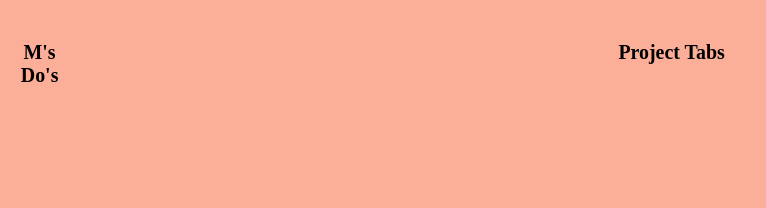
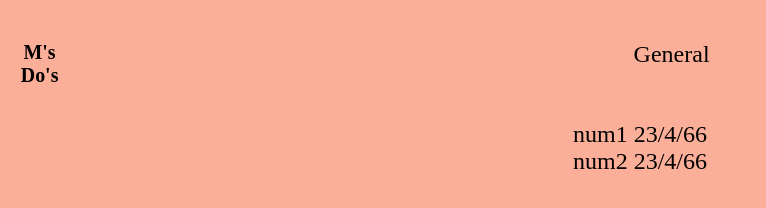
Before and after one commit to Michael-Tawil/todolist, a website built with webpack: page dist/index.html in a window 1280 px wide. Shown: the whole page, without its empty margins (0-766 px from the left). Built offline with nearby package versions, Linux system fonts and the light colour scheme.

Commit message:
displaying and adding tasks

```diff
--- a/src/UI.js
+++ b/src/UI.js
@@ -1,13 +1,16 @@
-import Project from'./projects'
-const projects = [];
-let G = new Project("General","24/4/25")
-G.AddTask({task:1})
-G.AddTask({task:12})
-projects.push(G)
-console.log(projects)
+import { projects } from "./worker";
+
 const Ptabs =  document.querySelector("#ptab")
 const Pbody =  document.querySelector("#pbody")
 
-projects.forEach((el,i)=> {
+projects.forEach(el=> {
+    let tab = document.createElement("div");
+    tab.innerText = el.name
+    Ptabs.appendChild(tab);
 
+    el.tasks.forEach(task => {
+        let card = document.createElement("div");
+        card.innerHTML = `${task.name} ${task.ddate}`;
+        Pbody.appendChild(card);
+    })
 })
--- a/src/index.js
+++ b/src/index.js
@@ -1,4 +1,2 @@
 import './style.css';
-import './projects'
-import './tasks'
 import './UI'
--- a/src/projects.js
+++ b/src/projects.js
@@ -1,4 +1,4 @@
-import './tasks'
+import Task from "./tasks";
 export default class Project{
     constructor(name,ddate){
         this.name = name;
@@ -7,10 +7,13 @@ export default class Project{
     }
     GetName = () => this.name;
     SetName =(nname) => this.name = nname;
-    AddTask = (task) => this.tasks.push(task);
+
+    AddTask = (name,ddate,desc,priority) => {
+        let newtask = new Task(name,ddate,desc,priority);
+        this.tasks.push(newtask);
+    }
     RemoveTask = (rtask) => {
         let temp = this.tasks.findIndex(el => el.task === rtask);
         this.tasks.splice(temp,1);
     }
-
 }
--- a/src/tasks.js
+++ b/src/tasks.js
@@ -3,6 +3,7 @@ export default class Task {
         this.name = name;
         this.ddate = ddate;
         this.desc = desc;
+        this.priority = priority
     }
     GetName = () => this.name;
     SetName =(nname) => this.name = nname;
@@ -10,4 +11,6 @@ export default class Task {
     Setddate =(nddate) => this.name = nddate;
     Getdesc = () => this.desc;
     Setdesc=(ndesc) => this.desc = ndesc;
+    Getpriority = () => this.priority;
+    Setpriority=(npriority) => this.priority = npriority;
 }
--- /dev/null
+++ b/src/worker.js
@@ -0,0 +1,10 @@
+import Project from'./projects'
+
+const projects = [];
+let G = new Project("General","24/4/25")
+G.AddTask("num1","23/4/66")
+G.AddTask("num2","23/4/66")
+
+projects.push(G)
+
+export {projects}
```
Also changed, not shown: dist/index.html, dist/main.js.
